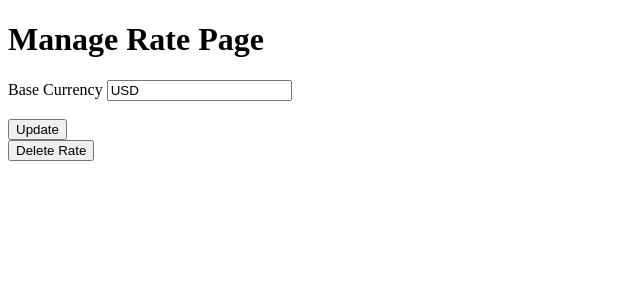
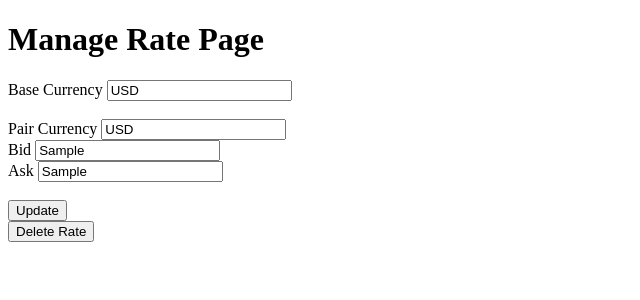
Before and after one commit to Wasim-Danyal/SFIA1-Project, a Flask app: page /update/1 in a window 1280 px wide. Shown: the part 34-334 px from the top of the page, without its empty margins (0-640 px from the left). Run offline with Flask 2, Linux system fonts and the light colour scheme; a user stored in the database is signed in; tables that the repository leaves empty hold one stand-in row (values such as "Sample post").

Commit message:
update syntax fix

```diff
--- a/application/templates/update.html
+++ b/application/templates/update.html
@@ -15,6 +15,40 @@
             {% endif %}
         </div>
         <br>
+        <div class="form-group">
+            {{ form.new_currency.label }}
+            {{ form.new_currency }}
+            {% if form.new_currency.errors %}
+            <div class="error">
+                {% for error in form.new_currency.errors %}
+                    <span>{{ error }}</span>
+                {% endfor %}
+            </div>
+            {% endif %}
+        </div>
+        <div class='form_group'>
+            {{ form.bid_rate.label }}
+            {{ form.bid_rate }}
+            {% if form.bid_rate.errors %}
+                <div class='error'>
+                    {% for error in form.bid_rate.errors %}
+                        <span>{{ error }}</span>
+                    {% endfor %}
+                </div>
+            {% endif %}
+        </div>
+        <div class='form_group'>
+            {{ form.ask_rate.label }}
+            {{ form.ask_rate }}
+            {% if form.ask_rate.errors %}
+                <div class='error'>
+                    {% for error in form.ask_rate.errors %}
+                        <span>{{ error }}</span>
+                    {% endfor %}
+                </div>
+            {% endif %}
+        </div>
+        <br>
         <div>
             {{ form.submit }}
         </div>
```
